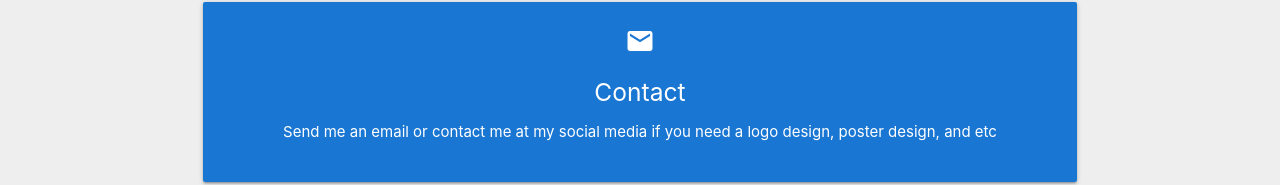
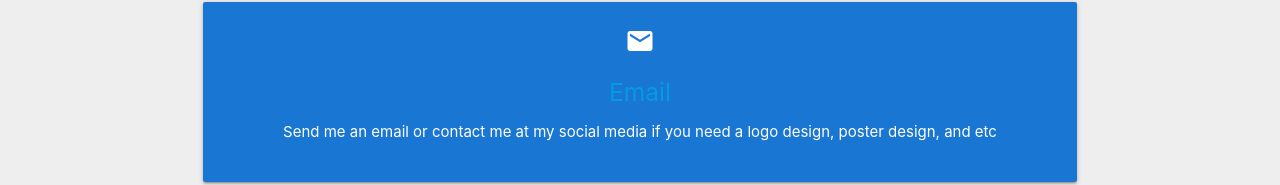
Before and after one commit to khairuman23/khairuman23.github.io, a plain HTML site: page index.html in a window 1280 px wide. Shown: the part 2292-2477 px from the top of the page. Drawn offline with Linux system fonts and the light colour scheme.

Commit message:
Update index.html

```diff
--- a/index.html
+++ b/index.html
@@ -175,7 +175,7 @@
           <div class="col m12">
             <div class="card-panel blue darken-2 center white-text">
               <i class="material-icons small">email</i>
-              <h5>Contact</h5>
+              <a href="mailto:khairuman2397@gmail.com"><h5>Email</h5></a>
               <p>Send me an email or contact me at my social media if you need a logo design, poster design, and etc</p>
             </div>
               <ul class="collection with-header">
```
